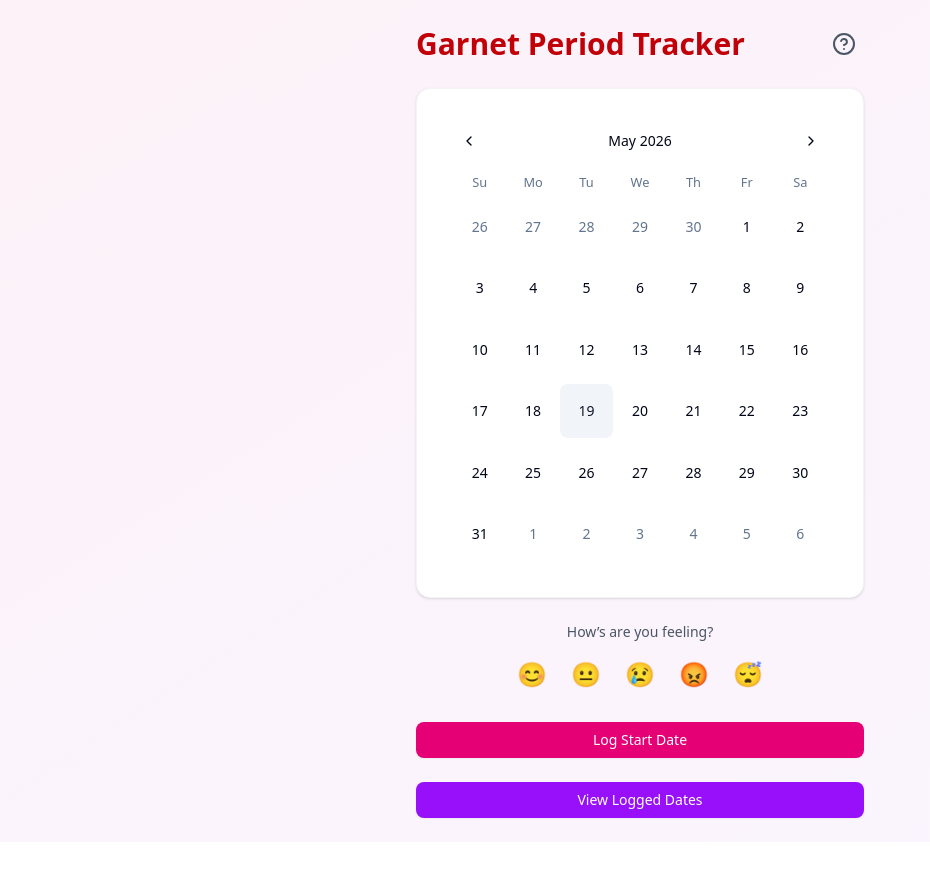
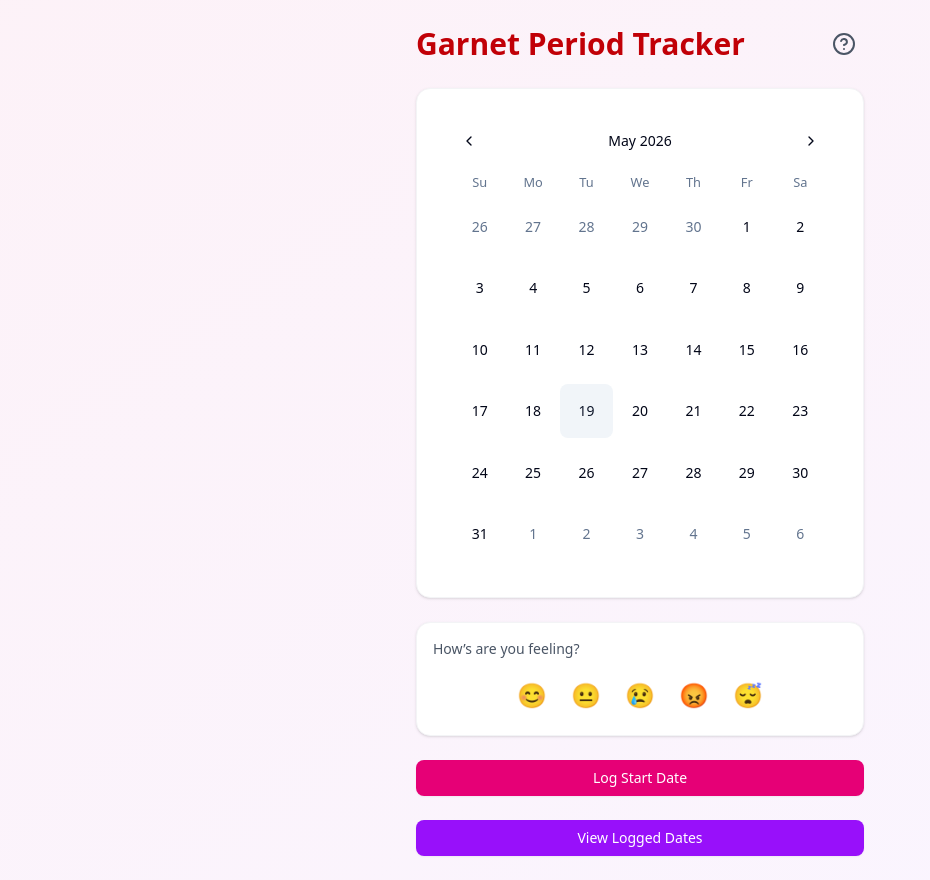
Before and after one commit to Danielle73/Garnet, a React (Vite) app: page /tracker in a window 1280 px wide. Shown: the whole page, without its empty margins (0-930 px from the left). Before the commit the page ends 842 px from the top, so only its background shows below. Built offline with nearby package versions, Linux system fonts and the light colour scheme.

Commit message:
style(ui): wrap mood selector in card for improved UX

```diff
--- a/src/screens/TrackerScreen.tsx
+++ b/src/screens/TrackerScreen.tsx
@@ -164,7 +164,7 @@ function TrackerScreen({
       </div>
 
 
-<div className="text-center space-y-2">
+<div className="bg-white rounded-xl shadow-sm border border-gray-100 p-4 space-y-3">
   <p className="text-sm font-medium text-gray-600">
     How’s are you feeling?
   </p>
@@ -173,7 +173,7 @@ function TrackerScreen({
     <button
       key={mood}
       onClick={() => setSelectedMood(mood)}
-      className={`text-2xl p-2 rounded ${
+      className={`text-2xl p-2 rounded-lg transition ${
         selectedMood === mood ? "bg-purple-200 scale-110" : "hover:bg-gray-100"
       }`}
     >
```
